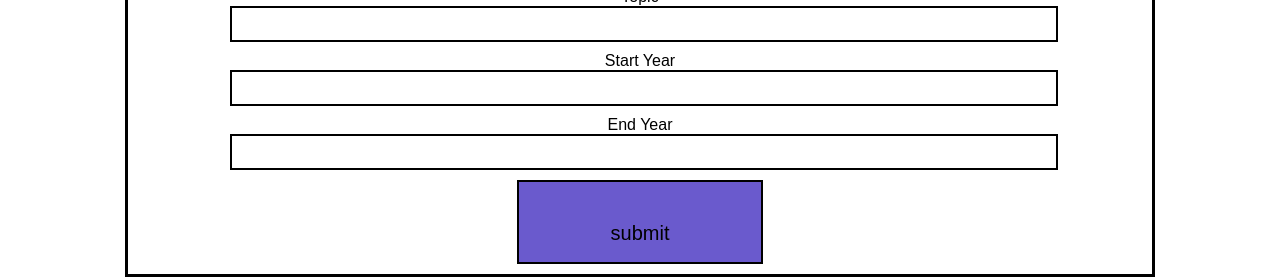
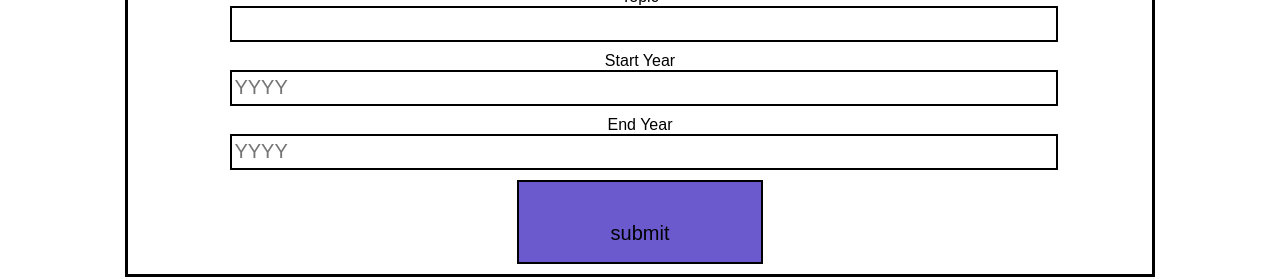
Before and after one commit to russotx/nytimes-react, a React (Create React App) app: page / in a window 1280 px wide. Shown: the part 230-509 px from the top of the page. Built offline with nearby package versions, Linux system fonts and the light colour scheme.

Commit message:
submit button working with no page refresh, form validation added for year input

```diff
--- a/src/components/search-pane.js
+++ b/src/components/search-pane.js
@@ -3,36 +3,85 @@ import React, { Component } from 'react';
 class SearchPane extends Component {
   constructor(props) {
     super(props)
-    this.state = {topic: '', startYear: '', endYear: ''};
+    this.state = {
+      topic: '',
+      startYear: '',
+      endYear: '',
+      syValid: true,
+      eyValid: true
+    };
     this.showText = this.showText.bind(this);
     this.fetchArticles = this.fetchArticles.bind(this);
+    this.isYearValid = this.isYearValid.bind(this);
+    this.handleSubmit = this.handleSubmit.bind(this);
   }
 
   showText(event){
     const name = event.target.name;
     this.setState({ [name]: event.target.value});
+    console.log(this.syValid);
   }
 
-  fetchArticles(event){
+
+  isYearValid(field, year) {
+    const validTag = field === "startYear" ? "syValid" : "eyValid";
+    if ((((parseInt(year)).toString()).length != 4) || (year.length > 4)) {
+        this.setState({
+          [field] : "please use YYYY format",
+          [validTag] : false
+        });
+        return false;
+    } else {
+      this.setState({
+        [validTag] : true
+      })
+      return true;
+    }
+  }
+
+  fetchArticles(topic,start,end) {
+
+  }
+
+  handleSubmit(event){
+    event.preventDefault();
     const searchTopic = this.state.topic;
     const searchStart = this.state.startYear;
     const searchEnd = this.state.endYear;
-    console.log(searchTopic);
+    this.isYearValid("startYear",searchStart);
+    this.isYearValid("endYear",searchEnd);
+
   }
 
   render(){
     return (
       <div className="comp-pane">
         <h3 className="title-box">Search</h3>
-        <form onSubmit={this.fetchArticles}>
+        <form onSubmit={this.handleSubmit}>
           <label>Topic
-          <input name="topic" type="text" value={this.state.topic} onChange={this.showText}/>
+          <input
+            name="topic"
+            type="text"
+            value={this.state.topic}
+            onChange={this.showText}/>
           </label>
           <label>Start Year
-          <input name="startYear" type="text" value={this.state.startYear} onChange={this.showText}/>
+          <input
+            name="startYear"
+            placeholder="YYYY"
+            className={this.state.syValid ? "valid-input" : "invalid-input"}
+            type="number"
+            value={this.state.startYear}
+            onChange={this.showText}/>
           </label>
           <label>End Year
-          <input name="endYear" type="text" value={this.state.endYear} onChange={this.showText}/>
+          <input
+            name="endYear"
+            placeholder="YYYY"
+            className={this.state.eyValid ? "valid-input" : "invalid-input"}
+            type="number"
+            value={this.state.endYear}
+            onChange={this.showText}/>
           </label>
           <input className="submit-button" name="Submit" type="submit" value="submit"/>
         </form>
--- a/src/styles/index.css
+++ b/src/styles/index.css
@@ -78,6 +78,14 @@ input:hover{
   background-color: lightgoldenrodyellow;
 }
 
+.valid-input {
+  background-color: white;
+}
+
+.invalid-input {
+  background-color: #FFA8A8;
+}
+
 .submit-button {
   width: 30%;
   padding: 40px;
```
